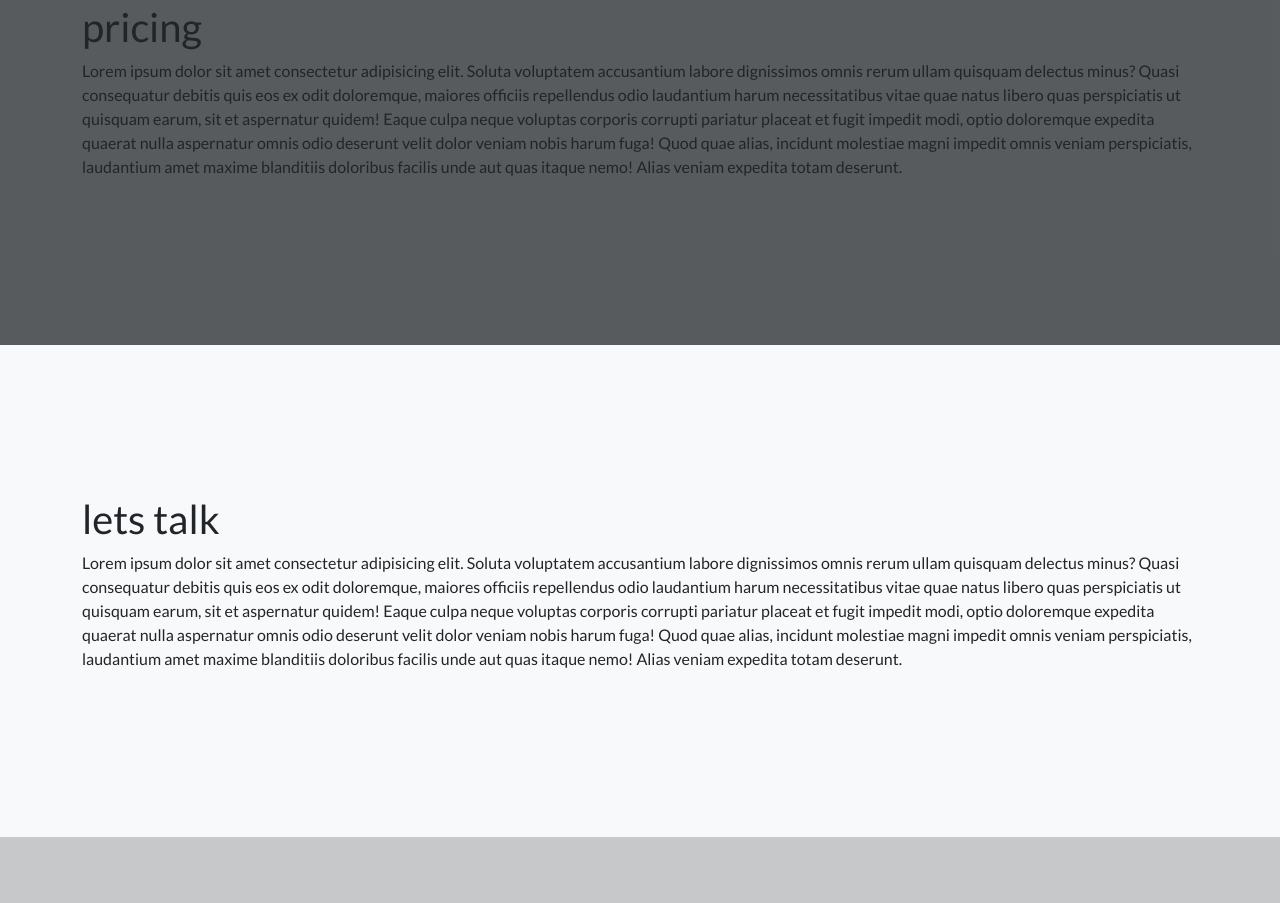
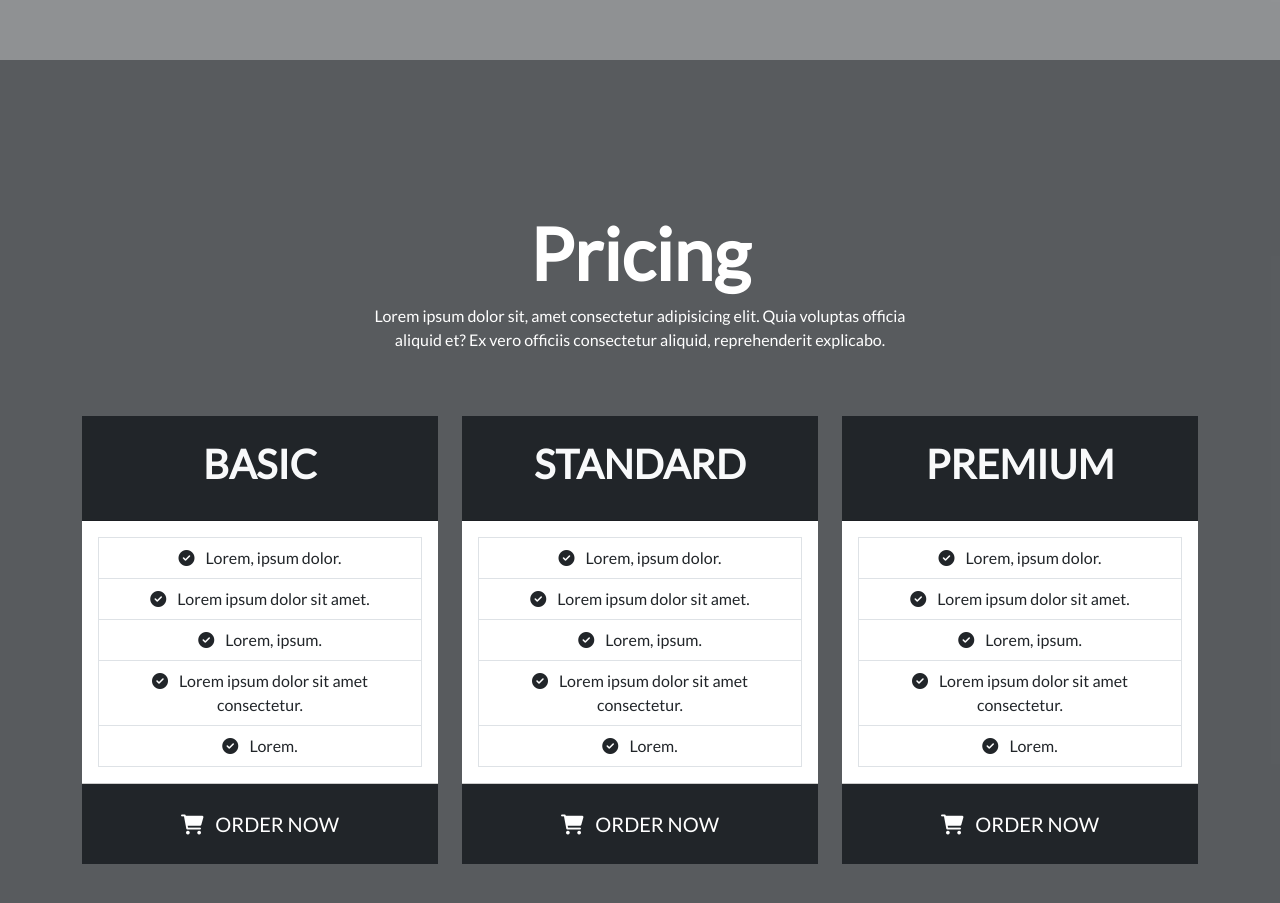
Before and after one commit to janzenfaidiban/one-page-personal-web-sections-design, a plain HTML site: page index.html in a window 1280 px wide. Shown: the part 5841-6744 px from the top of the page. Drawn offline with nearby package versions, Linux system fonts and the light colour scheme.

Commit message:
update pricing section

```diff
--- a/index.html
+++ b/index.html
@@ -184,12 +184,14 @@
     <section class="bg-dark bg-opacity-25" style="padding: 150px 0 150px 0;">
         <div class="container">
 
+            <!-- section heading start -->
             <div class="row mb-5">
                 <div class="col-lg-6 mx-auto text-center">
                     <h1 class="display-2 fw-bold">Popular Services</h1>
                     <p>Lorem ipsum dolor sit, amet consectetur adipisicing elit. Quia voluptas officia aliquid et? Ex vero officiis consectetur aliquid, reprehenderit explicabo.</p>
                 </div>
             </div>
+            <!-- section heading end -->
 
             <div class="row">
                 <div class="col-lg-4 text-center">
@@ -239,12 +241,14 @@
     <section class="bg-light" style="padding: 150px 0 150px 0;">
         <div class="container">
 
+            <!-- section heading start -->
             <div class="row mb-5">
                 <div class="col-lg-6 mx-auto text-center">
                     <h1 class="display-2 fw-bold">Work Experience</h1>
                     <p>Lorem ipsum dolor sit, amet consectetur adipisicing elit. Quia voluptas officia aliquid et? Ex vero officiis consectetur aliquid, reprehenderit explicabo.</p>
                 </div>
             </div>
+            <!-- section heading end -->
 
             <div class="row text-center">
 
@@ -295,12 +299,14 @@
     <section class="bg-dark bg-opacity-25" style="padding: 150px 0 150px 0;">
         <div class="container">
 
+            <!-- section heading start -->
             <div class="row mb-5">
                 <div class="col-lg-6 mx-auto text-center">
-                    <h1 class="display-2 fw-bold">Recent Work</h1>
+                    <h1 class="display-2 fw-bold">Recent Works</h1>
                     <p>Lorem ipsum dolor sit, amet consectetur adipisicing elit. Quia voluptas officia aliquid et? Ex vero officiis consectetur aliquid, reprehenderit explicabo.</p>
                 </div>
             </div>
+            <!-- section heading end -->
 
             <div class="row text-center">
 
@@ -331,6 +337,16 @@
     <!-- section start -->
     <section class="bg-dark bg-opacity-50" style="padding: 150px 0 150px 0;">
         <div class="container">
+
+            <!-- section heading start -->
+            <div class="row mb-5">
+                <div class="col-lg-6 mx-auto text-center">
+                    <h1 class="display-2 fw-bold">Another Heading</h1>
+                    <p>Lorem ipsum dolor sit, amet consectetur adipisicing elit. Quia voluptas officia aliquid et? Ex vero officiis consectetur aliquid, reprehenderit explicabo.</p>
+                </div>
+            </div>
+            <!-- section heading end -->
+
             <h1>header</h1>
             <p>Lorem ipsum dolor sit amet consectetur adipisicing elit. Soluta voluptatem accusantium labore dignissimos omnis rerum ullam quisquam delectus minus? Quasi consequatur debitis quis eos ex odit doloremque, maiores officiis repellendus odio laudantium harum necessitatibus vitae quae natus libero quas perspiciatis ut quisquam earum, sit et aspernatur quidem! Eaque culpa neque voluptas corporis corrupti pariatur placeat et fugit impedit modi, optio doloremque expedita quaerat nulla aspernatur omnis odio deserunt velit dolor veniam nobis harum fuga! Quod quae alias, incidunt molestiae magni impedit omnis veniam perspiciatis, laudantium amet maxime blanditiis doloribus facilis unde aut quas itaque nemo! Alias veniam expedita totam deserunt.</p>
         </div>
@@ -340,8 +356,124 @@
     <!-- section start -->
     <section class="bg-dark bg-opacity-75" style="padding: 150px 0 150px 0;">
         <div class="container">
-            <h1>pricing</h1>
-            <p>Lorem ipsum dolor sit amet consectetur adipisicing elit. Soluta voluptatem accusantium labore dignissimos omnis rerum ullam quisquam delectus minus? Quasi consequatur debitis quis eos ex odit doloremque, maiores officiis repellendus odio laudantium harum necessitatibus vitae quae natus libero quas perspiciatis ut quisquam earum, sit et aspernatur quidem! Eaque culpa neque voluptas corporis corrupti pariatur placeat et fugit impedit modi, optio doloremque expedita quaerat nulla aspernatur omnis odio deserunt velit dolor veniam nobis harum fuga! Quod quae alias, incidunt molestiae magni impedit omnis veniam perspiciatis, laudantium amet maxime blanditiis doloribus facilis unde aut quas itaque nemo! Alias veniam expedita totam deserunt.</p>
+
+            <!-- section heading start -->
+            <div class="row mb-5">
+                <div class="col-lg-6 mx-auto text-center text-white">
+                    <h1 class="display-2 fw-bold">Pricing</h1>
+                    <p>Lorem ipsum dolor sit, amet consectetur adipisicing elit. Quia voluptas officia aliquid et? Ex vero officiis consectetur aliquid, reprehenderit explicabo.</p>
+                </div>
+            </div>
+            <!-- section heading end -->
+
+            <!-- .row start -->
+            <div class="row">
+
+                <div class="col-lg-4">
+                    <!-- .card start -->
+                    <div class="card rounded-0 text-center border-0">
+                        <div class="card-header py-4 bg-dark text-light rounded-0">
+                            <h3 class="fw-bold h1 text-uppercase">Basic</h3>
+                        </div>
+                        <div class="card-body">
+                            <ul class="list-group rounded-0">
+                                <li class="list-group-item">
+                                    <i class="fa-solid fa-check-circle me-2"></i> Lorem, ipsum dolor.
+                                </li>
+                                <li class="list-group-item">
+                                    <i class="fa-solid fa-check-circle me-2"></i> Lorem ipsum dolor sit amet.
+                                </li>
+                                <li class="list-group-item">
+                                    <i class="fa-solid fa-check-circle me-2"></i> Lorem, ipsum.
+                                </li>
+                                <li class="list-group-item">
+                                    <i class="fa-solid fa-check-circle me-2"></i> Lorem ipsum dolor sit amet consectetur.
+                                </li>
+                                <li class="list-group-item">
+                                    <i class="fa-solid fa-check-circle me-2"></i> Lorem.
+                                </li>
+                            </ul>
+                        </div>
+                        <div class="card-footer p-0">
+                            <button class="btn btn-lg btn-dark rounded-0 w-100 fw text-uppercase py-4">
+                                <i class="fa-solid fa-shopping-cart me-2"></i> Order Now
+                            </button>
+                        </div>
+                    </div>
+                    <!-- .card end -->
+                </div>  <!-- .col end -->
+
+                <div class="col-lg-4">
+                    <!-- .card start -->
+                    <div class="card rounded-0 text-center border-0">
+                        <div class="card-header py-4 bg-dark text-light rounded-0">
+                            <h3 class="fw-bold h1 text-uppercase">Standard</h3>
+                        </div>
+                        <div class="card-body">
+                            <ul class="list-group rounded-0">
+                                <li class="list-group-item">
+                                    <i class="fa-solid fa-check-circle me-2"></i> Lorem, ipsum dolor.
+                                </li>
+                                <li class="list-group-item">
+                                    <i class="fa-solid fa-check-circle me-2"></i> Lorem ipsum dolor sit amet.
+                                </li>
+                                <li class="list-group-item">
+                                    <i class="fa-solid fa-check-circle me-2"></i> Lorem, ipsum.
+                                </li>
+                                <li class="list-group-item">
+                                    <i class="fa-solid fa-check-circle me-2"></i> Lorem ipsum dolor sit amet consectetur.
+                                </li>
+                                <li class="list-group-item">
+                                    <i class="fa-solid fa-check-circle me-2"></i> Lorem.
+                                </li>
+                            </ul>
+                        </div>
+                        <div class="card-footer p-0">
+                            <button class="btn btn-lg btn-dark rounded-0 w-100 fw text-uppercase py-4">
+                                <i class="fa-solid fa-shopping-cart me-2"></i> Order Now
+                            </button>
+                        </div>
+                    </div>
+                    <!-- .card end -->
+                </div>  <!-- .col end -->
+
+                <div class="col-lg-4">
+                    <!-- .card start -->
+                    <div class="card rounded-0 text-center border-0">
+                        <div class="card-header py-4 bg-dark text-light rounded-0">
+                            <h3 class="fw-bold h1 text-uppercase">Premium</h3>
+                        </div>
+                        <div class="card-body">
+                            <ul class="list-group rounded-0">
+                                <li class="list-group-item">
+                                    <i class="fa-solid fa-check-circle me-2"></i> Lorem, ipsum dolor.
+                                </li>
+                                <li class="list-group-item">
+                                    <i class="fa-solid fa-check-circle me-2"></i> Lorem ipsum dolor sit amet.
+                                </li>
+                                <li class="list-group-item">
+                                    <i class="fa-solid fa-check-circle me-2"></i> Lorem, ipsum.
+                                </li>
+                                <li class="list-group-item">
+                                    <i class="fa-solid fa-check-circle me-2"></i> Lorem ipsum dolor sit amet consectetur.
+                                </li>
+                                <li class="list-group-item">
+                                    <i class="fa-solid fa-check-circle me-2"></i> Lorem.
+                                </li>
+                            </ul>
+                        </div>
+                        <div class="card-footer p-0">
+                            <button class="btn btn-lg btn-dark rounded-0 w-100 fw text-uppercase py-4">
+                                <i class="fa-solid fa-shopping-cart me-2"></i> Order Now
+                            </button>
+                        </div>
+                    </div>
+                    <!-- .card end -->
+                </div>  <!-- .col end -->
+
+            </div>
+            <!-- .row end -->
+
         </div>
     </section>
     <!-- section end -->
@@ -349,8 +481,16 @@
     <!-- section start -->
     <section class="bg-light" style="padding: 150px 0 150px 0;">
         <div class="container">
-            <h1>lets talk</h1>
-            <p>Lorem ipsum dolor sit amet consectetur adipisicing elit. Soluta voluptatem accusantium labore dignissimos omnis rerum ullam quisquam delectus minus? Quasi consequatur debitis quis eos ex odit doloremque, maiores officiis repellendus odio laudantium harum necessitatibus vitae quae natus libero quas perspiciatis ut quisquam earum, sit et aspernatur quidem! Eaque culpa neque voluptas corporis corrupti pariatur placeat et fugit impedit modi, optio doloremque expedita quaerat nulla aspernatur omnis odio deserunt velit dolor veniam nobis harum fuga! Quod quae alias, incidunt molestiae magni impedit omnis veniam perspiciatis, laudantium amet maxime blanditiis doloribus facilis unde aut quas itaque nemo! Alias veniam expedita totam deserunt.</p>
+
+            <!-- section heading start -->
+            <div class="row mb-5">
+                <div class="col-lg-6 mx-auto text-center">
+                    <h1 class="display-2 fw-bold">Let's Talk</h1>
+                    <p>Lorem ipsum dolor sit, amet consectetur adipisicing elit. Quia voluptas officia aliquid et? Ex vero officiis consectetur aliquid, reprehenderit explicabo.</p>
+                </div>
+            </div>
+            <!-- section heading end -->
+
         </div>
     </section>
     <!-- section end -->
@@ -358,8 +498,16 @@
     <!-- section start -->
     <section class="bg-dark bg-opacity-25" style="padding: 150px 0 150px 0;">
         <div class="container">
-            <h1>latest-news</h1>
-            <p>Lorem ipsum dolor sit amet consectetur adipisicing elit. Soluta voluptatem accusantium labore dignissimos omnis rerum ullam quisquam delectus minus? Quasi consequatur debitis quis eos ex odit doloremque, maiores officiis repellendus odio laudantium harum necessitatibus vitae quae natus libero quas perspiciatis ut quisquam earum, sit et aspernatur quidem! Eaque culpa neque voluptas corporis corrupti pariatur placeat et fugit impedit modi, optio doloremque expedita quaerat nulla aspernatur omnis odio deserunt velit dolor veniam nobis harum fuga! Quod quae alias, incidunt molestiae magni impedit omnis veniam perspiciatis, laudantium amet maxime blanditiis doloribus facilis unde aut quas itaque nemo! Alias veniam expedita totam deserunt.</p>
+
+            <!-- section heading start -->
+            <div class="row mb-5">
+                <div class="col-lg-6 mx-auto text-center">
+                    <h1 class="display-2 fw-bold">Latest News</h1>
+                    <p>Lorem ipsum dolor sit, amet consectetur adipisicing elit. Quia voluptas officia aliquid et? Ex vero officiis consectetur aliquid, reprehenderit explicabo.</p>
+                </div>
+            </div>
+            <!-- section heading end -->
+
         </div>
     </section>
     <!-- section end -->
```
